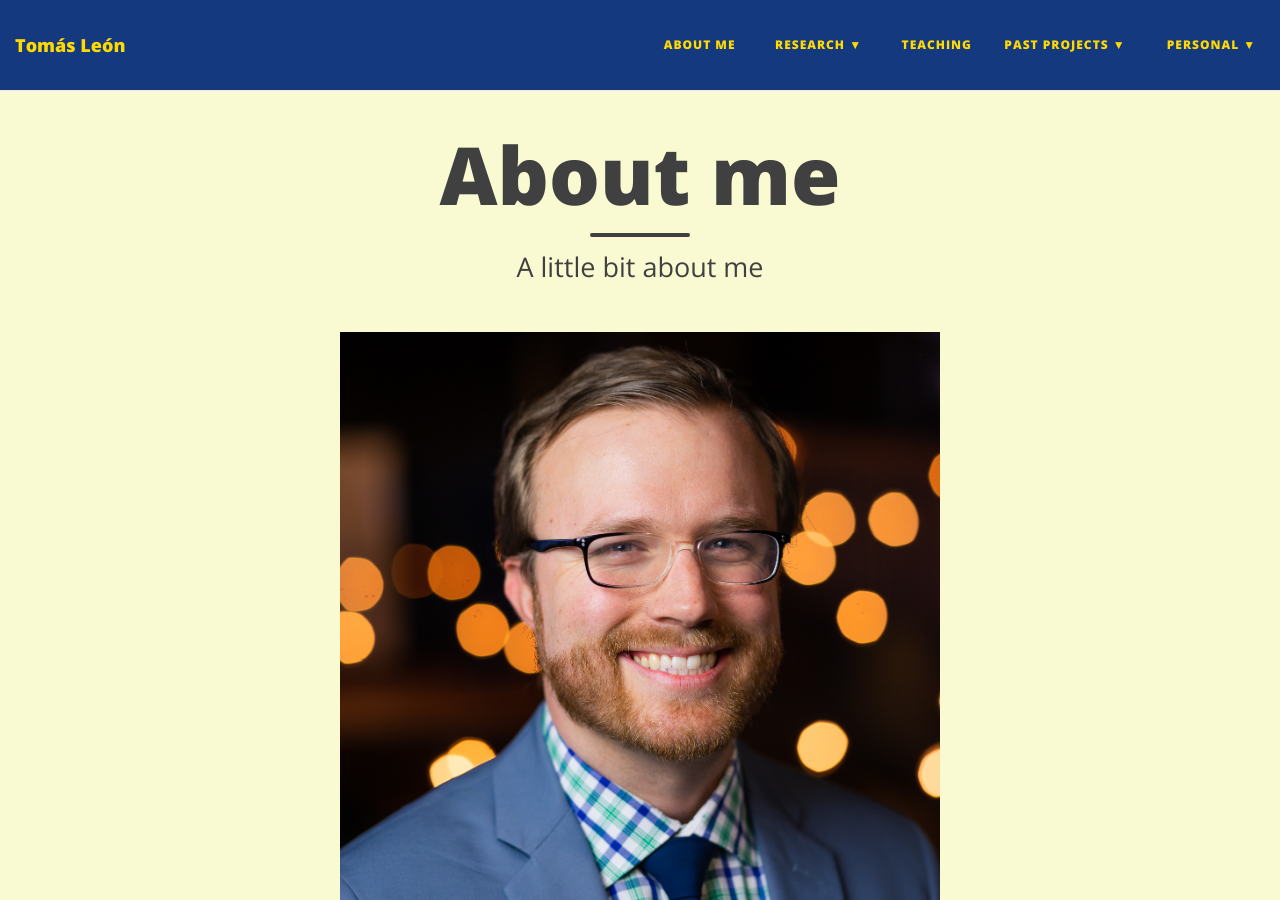
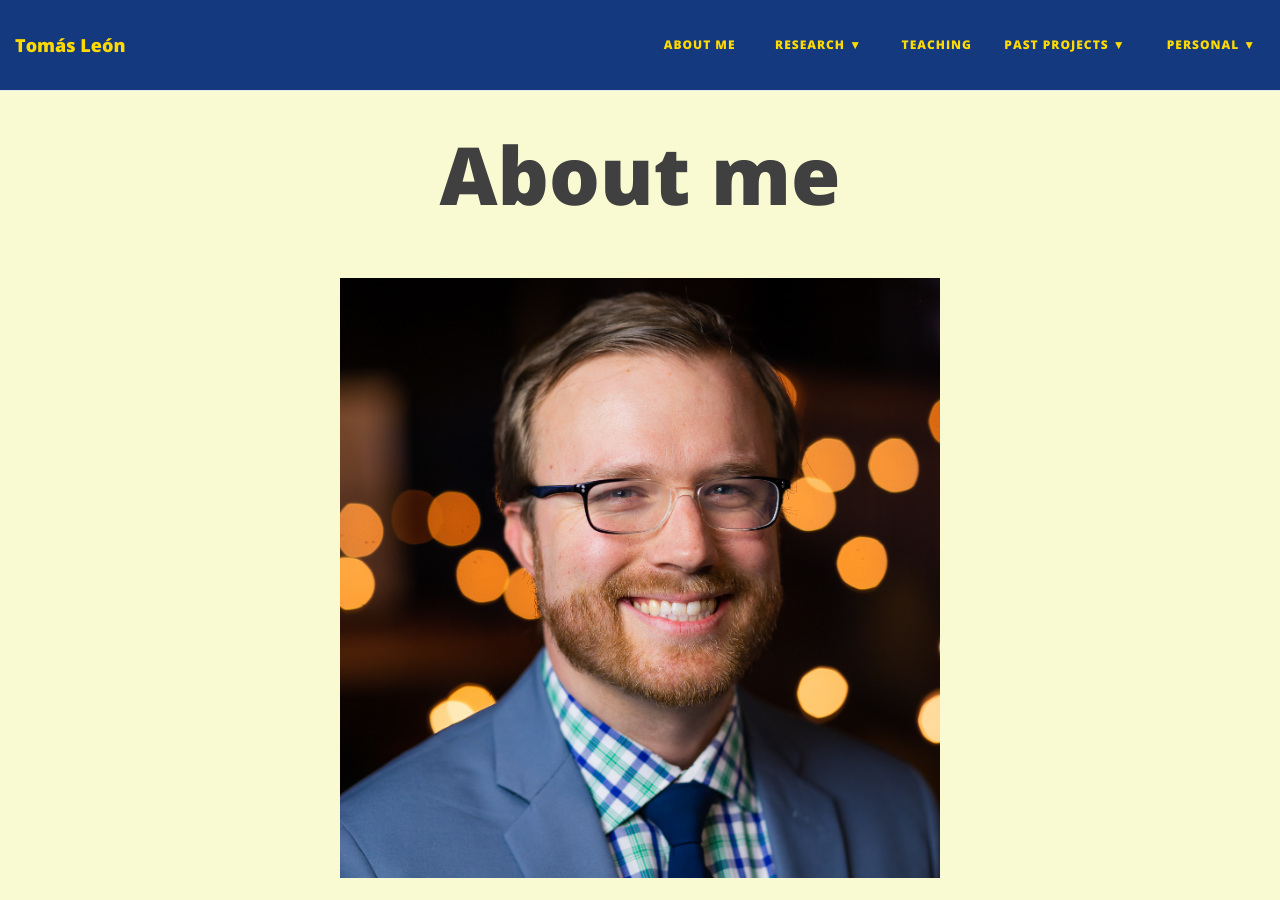
Before and after one commit to tomasleon/tomasleon.github.io, a Jekyll site: the page built from aboutme.md, in a window 1280 px wide and 900 px high. Built offline with Jekyll 4.4.1, drawn with Linux system fonts in a browser that asks for light colours; nearby versions of some CDN libraries.

Commit message:
Eliminate subtitle

```diff
--- a/aboutme.md
+++ b/aboutme.md
@@ -1,7 +1,6 @@
 ---
 layout: page
 title: About me
-subtitle: A little bit about me
 tags: img
 ---
 <p align="center">
```
